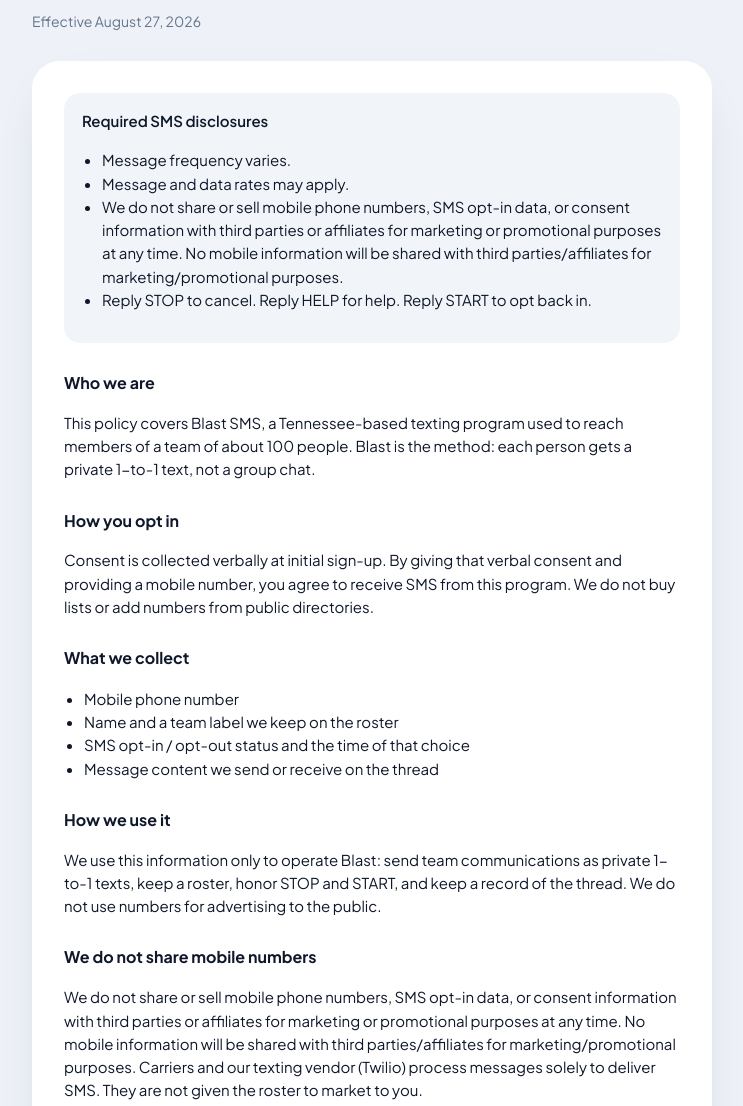
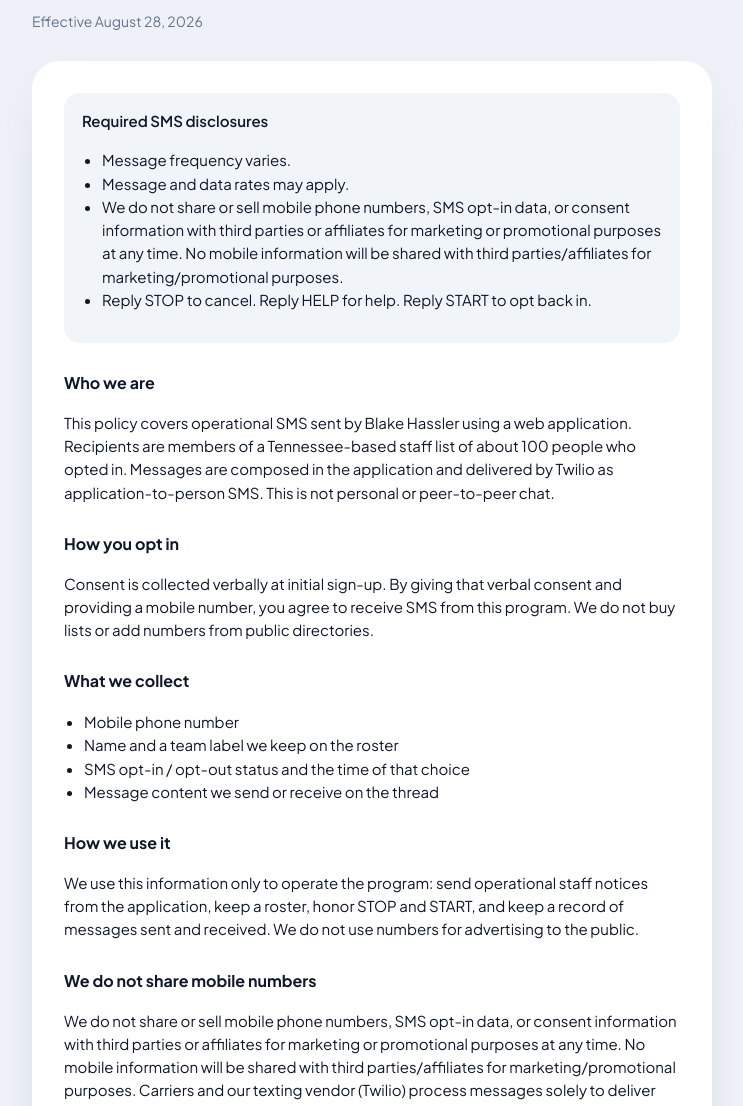
Before and after one commit to bhas125/bhas125.github.io, a plain HTML site: page privacy.html in a window 1280 px wide. Shown: the part 190-1296 px from the top of the page, without its empty margins (268-1011 px from the left). Drawn offline with Linux system fonts and the light colour scheme.

Commit message:
Rewrite privacy/terms as A2P staff ops, not 1-to-1 chat

```diff
--- a/privacy.html
+++ b/privacy.html
@@ -43,7 +43,7 @@
   <main>
     <p class="kicker">Blast SMS</p>
     <h1>Privacy Policy</h1>
-    <p class="meta">Effective August 27, 2026</p>
+    <p class="meta">Effective August 28, 2026</p>
     <article>
       <div class="box">
         <p>Required SMS disclosures</p>
@@ -56,7 +56,7 @@
       </div>
 
       <h2>Who we are</h2>
-      <p>This policy covers Blast SMS, a Tennessee-based texting program used to reach members of a team of about 100 people. Blast is the method: each person gets a private 1-to-1 text, not a group chat.</p>
+      <p>This policy covers operational SMS sent by Blake Hassler using a web application. Recipients are members of a Tennessee-based staff list of about 100 people who opted in. Messages are composed in the application and delivered by Twilio as application-to-person SMS. This is not personal or peer-to-peer chat.</p>
 
       <h2>How you opt in</h2>
       <p>Consent is collected verbally at initial sign-up. By giving that verbal consent and providing a mobile number, you agree to receive SMS from this program. We do not buy lists or add numbers from public directories.</p>
@@ -70,7 +70,7 @@
       </ul>
 
       <h2>How we use it</h2>
-      <p>We use this information only to operate Blast: send team communications as private 1-to-1 texts, keep a roster, honor STOP and START, and keep a record of the thread. We do not use numbers for advertising to the public.</p>
+      <p>We use this information only to operate the program: send operational staff notices from the application, keep a roster, honor STOP and START, and keep a record of messages sent and received. We do not use numbers for advertising to the public.</p>
 
       <h2>We do not share mobile numbers</h2>
       <p>We do not share or sell mobile phone numbers, SMS opt-in data, or consent information with third parties or affiliates for marketing or promotional purposes at any time. No mobile information will be shared with third parties/affiliates for marketing/promotional purposes. Carriers and our texting vendor (Twilio) process messages solely to deliver SMS. They are not given the roster to market to you.</p>
@@ -82,7 +82,7 @@
       <p>Message and data rates may apply. Your carrier’s plan governs any charges for sending or receiving SMS.</p>
 
       <h2>Opt out and opt back in</h2>
-      <p>Reply STOP to the number that texted you to cancel. You will be removed from the thread. If you previously opted out and want back on, you must opt back in by text: reply START to that same number. We will not add you back from a verbal request alone after a STOP.</p>
+      <p>Reply STOP to the number that texted you to cancel. You will stop receiving these messages. If you previously opted out and want back on, you must opt back in by text: reply START to that same number. We will not add you back from a verbal request alone after a STOP.</p>
       <p>Reply HELP for help.</p>
 
       <h2>Retention</h2>
```
